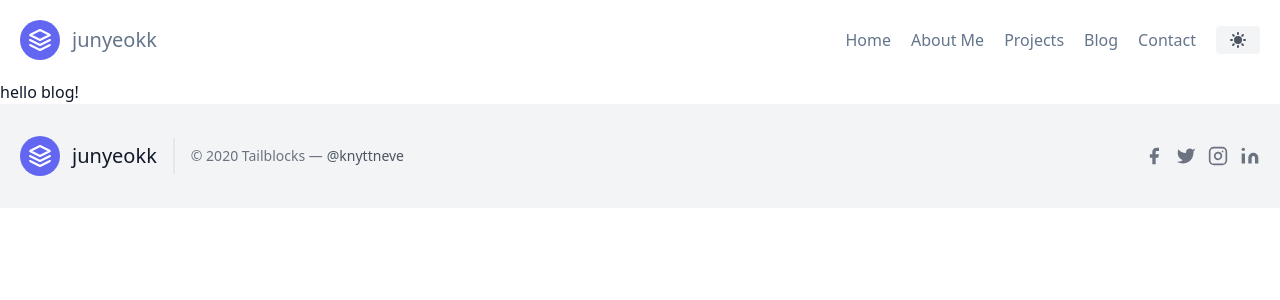
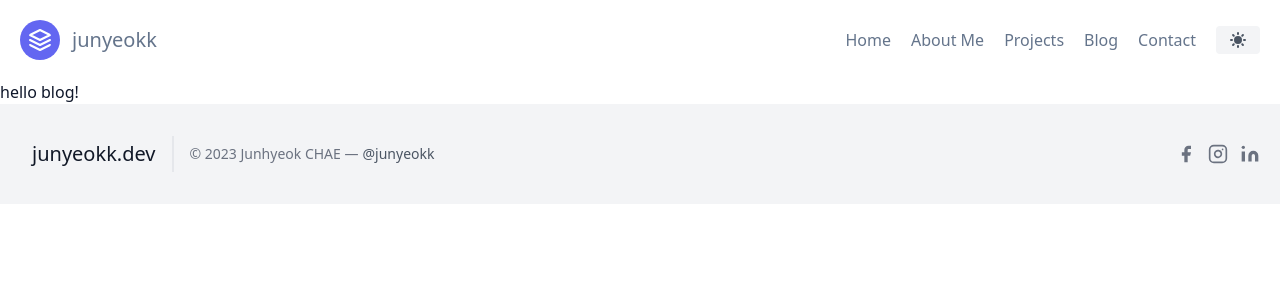
Before and after one commit to junyeokk/junyeokk.dev, a Next.js app: page /posts in a window 1280 px wide. Shown: the top 300 px of the page. Built offline with nearby package versions, Linux system fonts and the light colour scheme.

Commit message:
feat: customizing footer

```diff
--- a/components/footer.js
+++ b/components/footer.js
@@ -4,17 +4,12 @@ export default function Footer() {
             <footer className="text-gray-600 body-font">
                 <div className="container px-5 py-8 mx-auto flex items-center sm:flex-row flex-col">
                     <a className="flex title-font font-medium items-center md:justify-start justify-center text-gray-900">
-                        <svg xmlns="http://www.w3.org/2000/svg" fill="none" stroke="currentColor" strokeLinecap="round"
-                             strokeLinejoin="round" strokeWidth="2"
-                             className="w-10 h-10 text-white p-2 bg-indigo-500 rounded-full" viewBox="0 0 24 24">
-                            <path d="M12 2L2 7l10 5 10-5-10-5zM2 17l10 5 10-5M2 12l10 5 10-5"></path>
-                        </svg>
-                        <span className="ml-3 text-xl">junyeokk</span>
+                        <span className="ml-3 text-xl">junyeokk.dev</span>
                     </a>
                     <div className="text-sm text-gray-500 sm:ml-4 sm:pl-4 sm:border-l-2 sm:border-gray-200 sm:py-2 sm:mt-0 mt-4">©
-                        2020 Tailblocks —
-                        <a href="https://twitter.com/knyttneve" className="text-gray-600 ml-1" rel="noopener noreferrer"
-                           target="_blank">@knyttneve</a>
+                        2023 Junhyeok CHAE —
+                        <a href="https://github.com/junyeokk" className="text-gray-600 ml-1" rel="noopener noreferrer"
+                           target="_blank">@junyeokk</a>
                     </div>
                     <span className="inline-flex sm:ml-auto sm:mt-0 mt-4 justify-center sm:justify-start">
                       <a className="text-gray-500">
@@ -23,21 +18,14 @@ export default function Footer() {
                           <path d="M18 2h-3a5 5 0 00-5 5v3H7v4h3v8h4v-8h3l1-4h-4V7a1 1 0 011-1h3z"></path>
                         </svg>
                       </a>
-                      <a className="ml-3 text-gray-500">
-                        <svg fill="currentColor" strokeLinecap="round" strokeLinejoin="round" strokeWidth="2" className="w-5 h-5"
-                             viewBox="0 0 24 24">
-                          <path
-                              d="M23 3a10.9 10.9 0 01-3.14 1.53 4.48 4.48 0 00-7.86 3v1A10.66 10.66 0 013 4s-4 9 5 13a11.64 11.64 0 01-7 2c9 5 20 0 20-11.5a4.5 4.5 0 00-.08-.83A7.72 7.72 0 0023 3z"></path>
-                        </svg>
-                      </a>
-                      <a className="ml-3 text-gray-500">
+                      <a href="https://www.instagram.com/junyeokk_/" className="ml-3 text-gray-500">
                         <svg fill="none" stroke="currentColor" strokeLinecap="round" strokeLinejoin="round" strokeWidth="2"
                              className="w-5 h-5" viewBox="0 0 24 24">
                           <rect width="20" height="20" x="2" y="2" rx="5" ry="5"></rect>
                           <path d="M16 11.37A4 4 0 1112.63 8 4 4 0 0116 11.37zm1.5-4.87h.01"></path>
                         </svg>
                       </a>
-                      <a className="ml-3 text-gray-500">
+                      <a href="https://www.linkedin.com/in/junhyeok-chae-b6b4ba185/" className="ml-3 text-gray-500">
                         <svg fill="currentColor" stroke="currentColor" strokeLinecap="round" strokeLinejoin="round" strokeWidth="0"
                              className="w-5 h-5" viewBox="0 0 24 24">
                           <path stroke="none"
```
